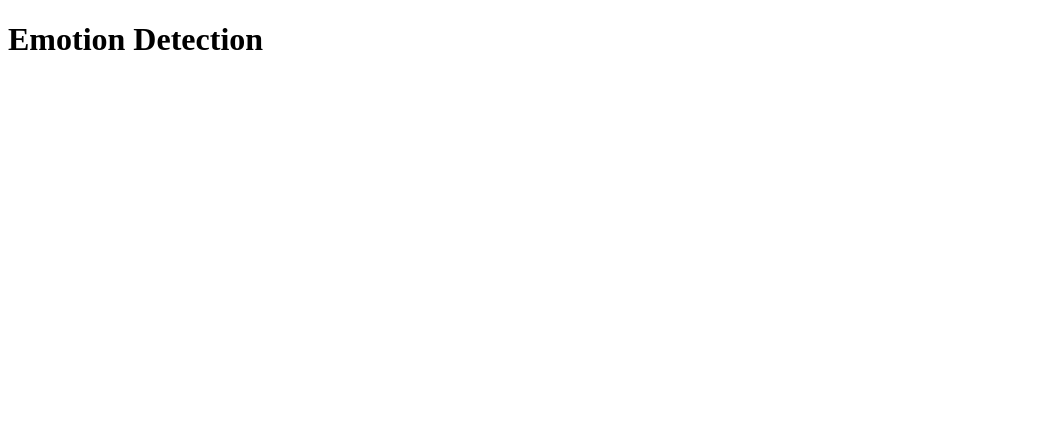
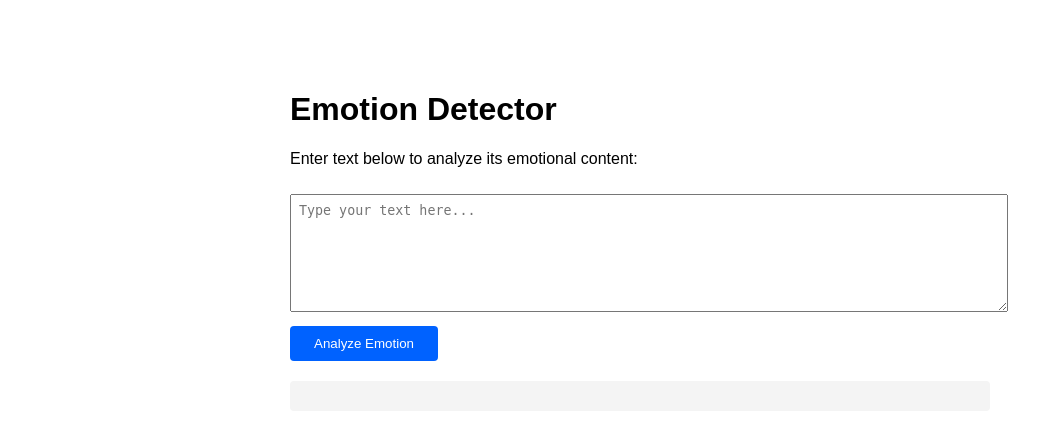
Before and after one commit to DrishyaZS/oaqjp-final-project-emb-ai, a Flask app: page / in a window 1280 px wide. Shown: the top 430 px of the page, without its empty margins (0-1063 px from the left). Run offline with Flask 3, Linux system fonts and the light colour scheme.

Commit message:
Update index.html

```diff
--- a/templates/index.html
+++ b/templates/index.html
@@ -1,9 +1,30 @@
 <!DOCTYPE html>
-<html>
+<html lang="en">
 <head>
-    <title>Emotion Detection</title>
+    <meta charset="UTF-8">
+    <title>Emotion Detector</title>
+    <style>
+        body { font-family: Arial, sans-serif; max-width: 700px; margin: 50px auto; padding: 20px; }
+        textarea { width: 100%; height: 100px; margin: 10px 0; padding: 8px; }
+        button { background: #0062ff; color: white; padding: 10px 24px; border: none; cursor: pointer; border-radius: 4px; }
+        #result { margin-top: 20px; padding: 15px; background: #f4f4f4; border-radius: 4px; }
+    </style>
 </head>
 <body>
-    <h1>Emotion Detection</h1>
+    <h1>Emotion Detector</h1>
+    <p>Enter text below to analyze its emotional content:</p>
+    <textarea id="textInput" placeholder="Type your text here..."></textarea><br>
+    <button onclick="analyzeEmotion()">Analyze Emotion</button>
+    <div id="result"></div>
+    <script>
+        function analyzeEmotion() {
+            const text = document.getElementById('textInput').value;
+            fetch('/emotionDetector?textToAnalyze=' + encodeURIComponent(text))
+                .then(response => response.text())
+                .then(data => {
+                    document.getElementById('result').innerHTML = '<strong>Result:</strong> ' + data;
+                });
+        }
+    </script>
 </body>
 </html>
```
